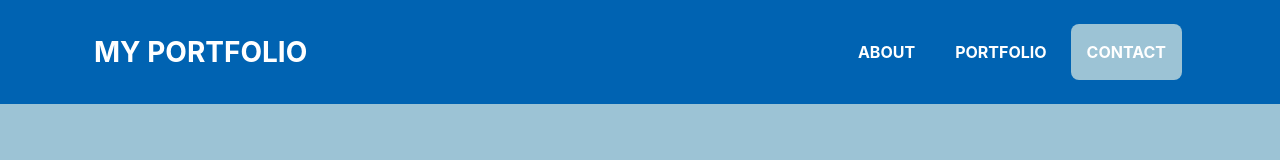
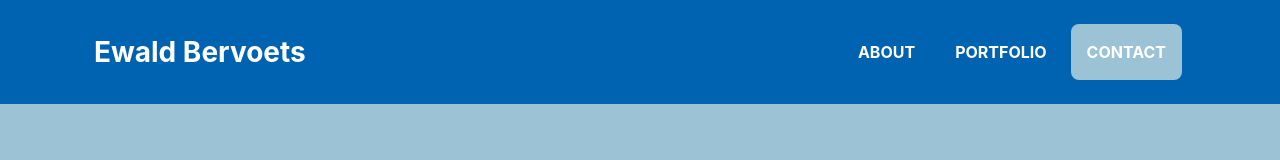
Before and after one commit to r0661011/portfolio, a plain HTML site: page index.html in a window 1280 px wide. Shown: the top 160 px of the page. Drawn offline with nearby package versions, Linux system fonts and the light colour scheme; a web font is replaced by a local one.

Commit message:
portfolio

```diff
--- a/index.html
+++ b/index.html
@@ -16,7 +16,8 @@
     </head>
     <body id="page-top">
         <nav class="navbar navbar-expand-lg bg-secondary fixed-top" id="mainNav">
-            <div class="container"><a class="navbar-brand js-scroll-trigger" href="#page-top">MY PORTFOLIO</a>
+            <div class="container">
+               <a class="navbar-brand js-scroll-trigger" href="#page-top">Ewald Bervoets</a>
                 <button class="navbar-toggler navbar-toggler-right font-weight-bold bg-primary text-white rounded" type="button" data-toggle="collapse" data-target="#navbarResponsive" aria-controls="navbarResponsive" aria-expanded="false" aria-label="Toggle navigation">Menu <i class="fas fa-bars"></i></button>
                 <div class="collapse navbar-collapse" id="navbarResponsive">
                     <ul class="navbar-nav ml-auto">
```
Also changed, not shown: assets/img/logo.png (added).
